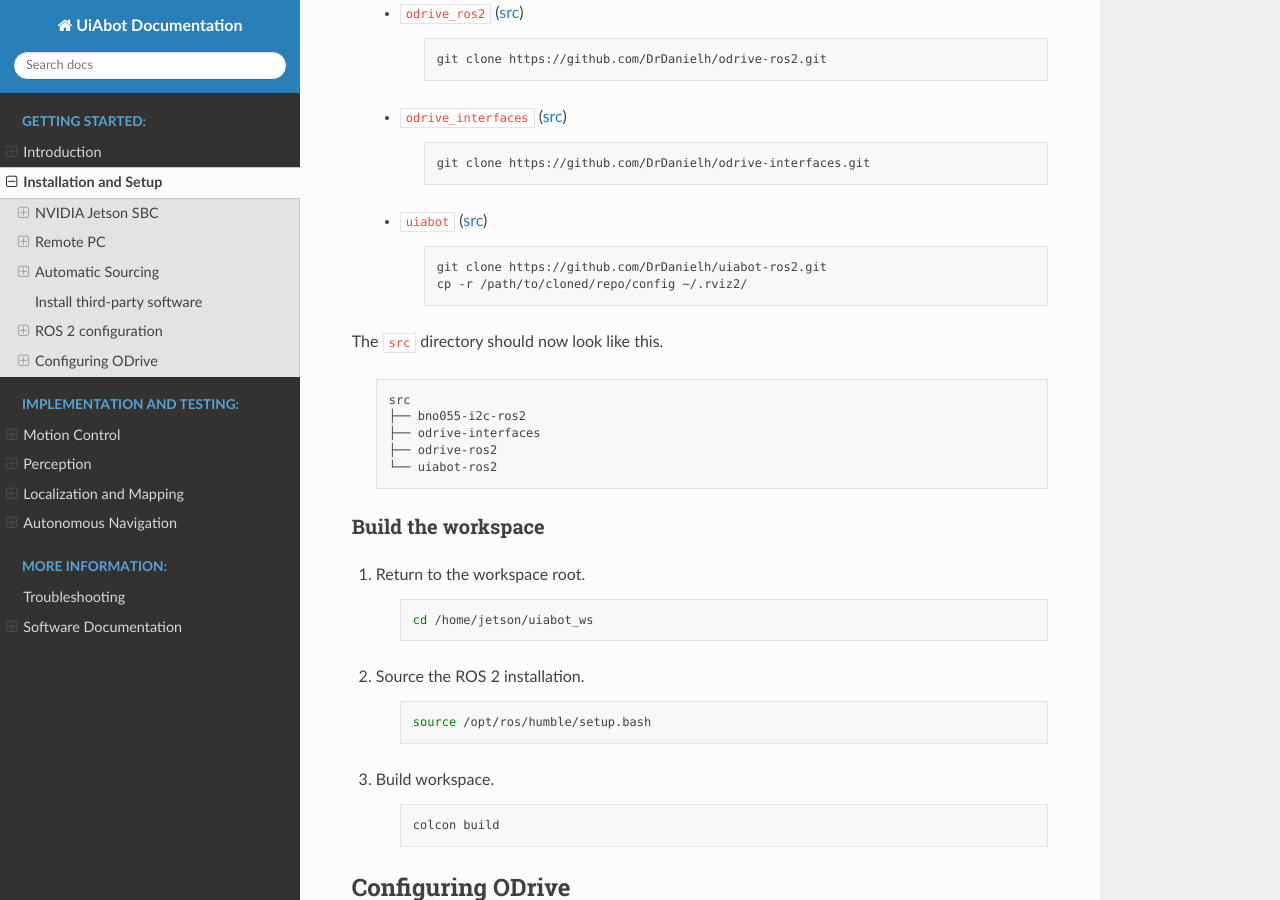
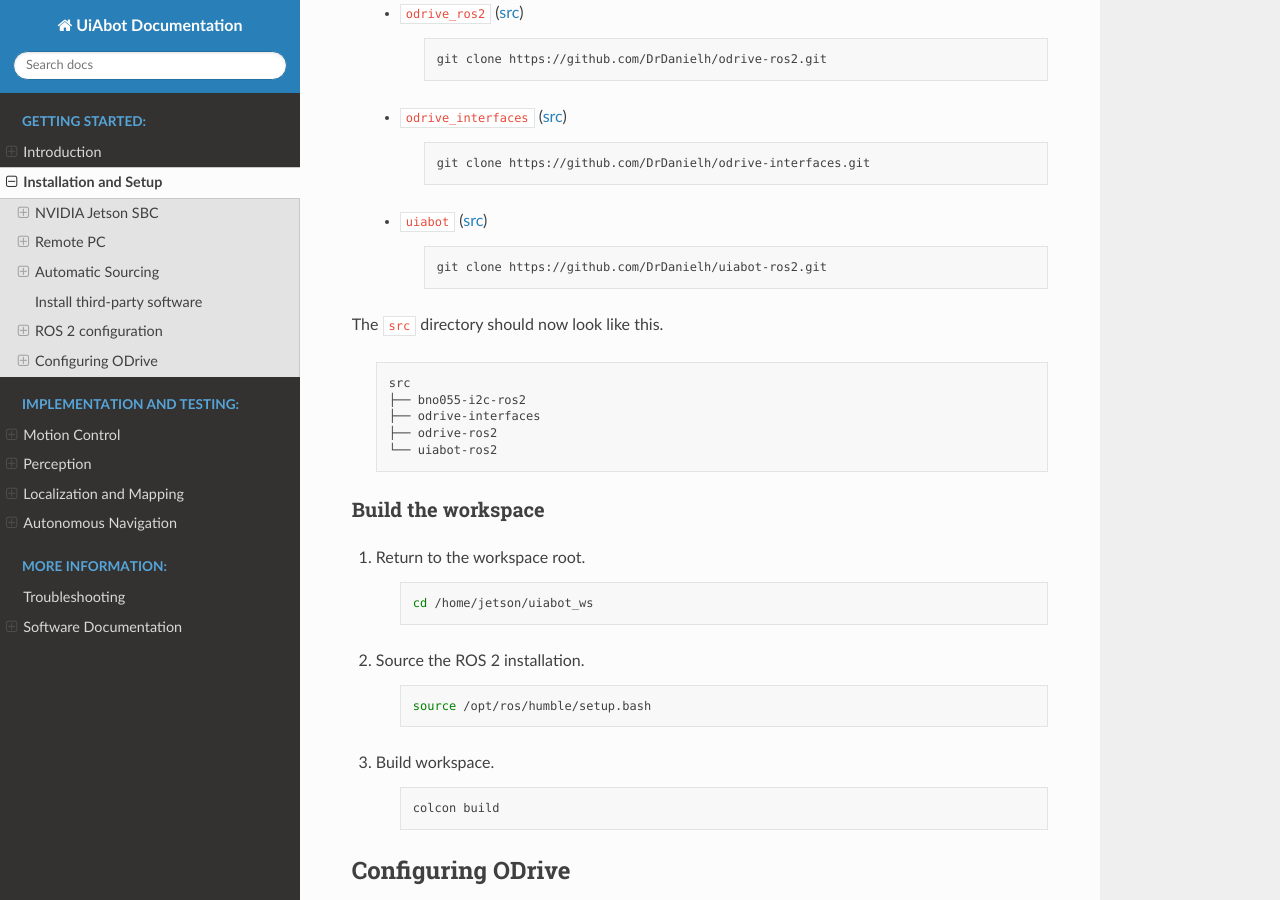
Before and after one commit to DrDanielh/UiAbot, a Sphinx documentation site: the page built from docs/src/installation.rst, in a window 1280 px wide and 900 px high, scrolled down 4190 px. Built offline with Sphinx 7.4.7 and the Read the Docs theme 3.1.0, drawn with Linux system fonts in a browser that asks for light colours.

Commit message:
removed: cp -r /path/to/cloned/repo/config ~/.rviz2/

```diff
--- a/docs/src/installation.rst
+++ b/docs/src/installation.rst
@@ -228,7 +228,6 @@ Install developed software
        .. code:: bash
 
            git clone https://github.com/DrDanielh/uiabot-ros2.git
-           cp -r /path/to/cloned/repo/config ~/.rviz2/
 
 The ``src`` directory should now look like this.
 
```
